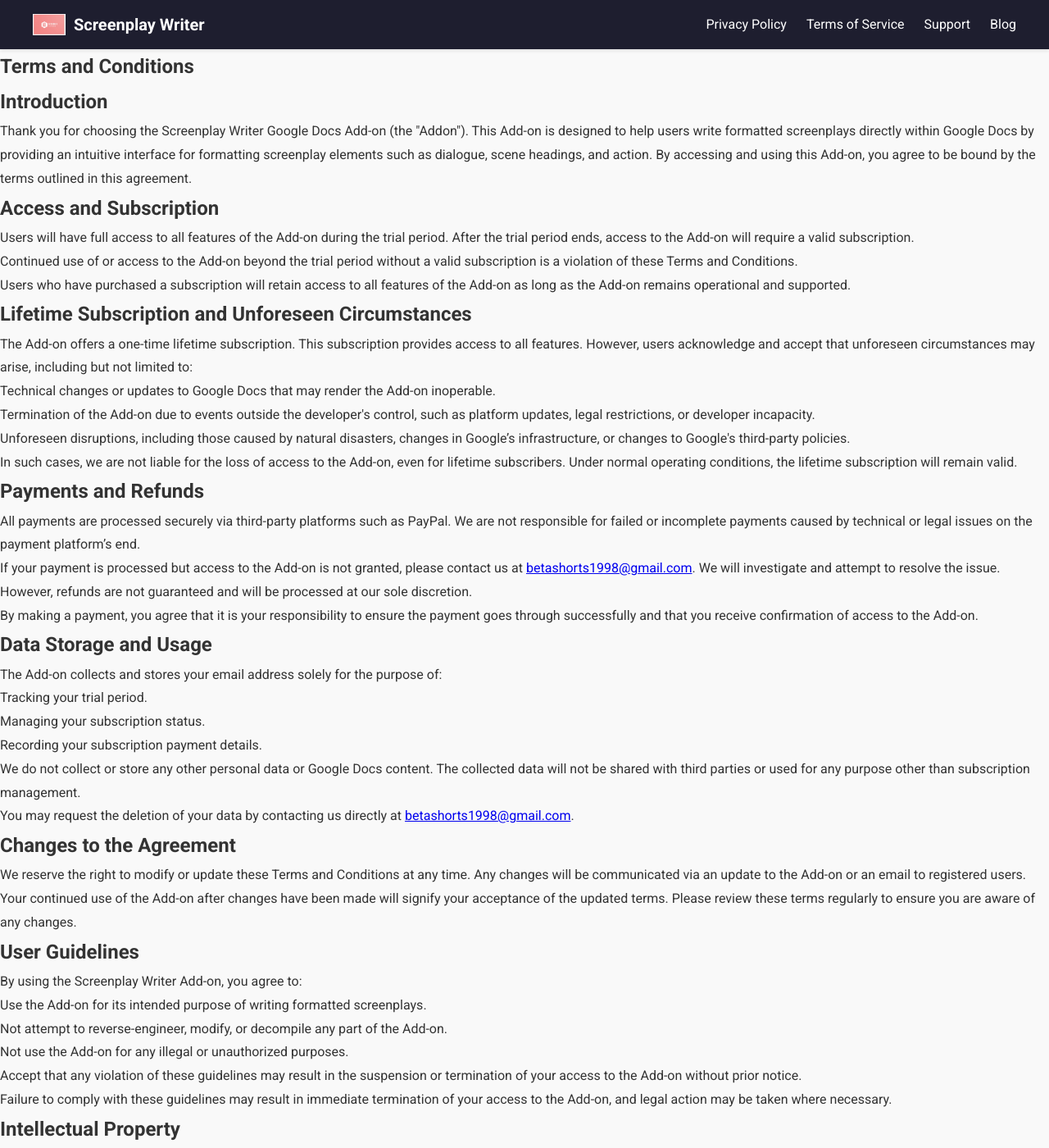
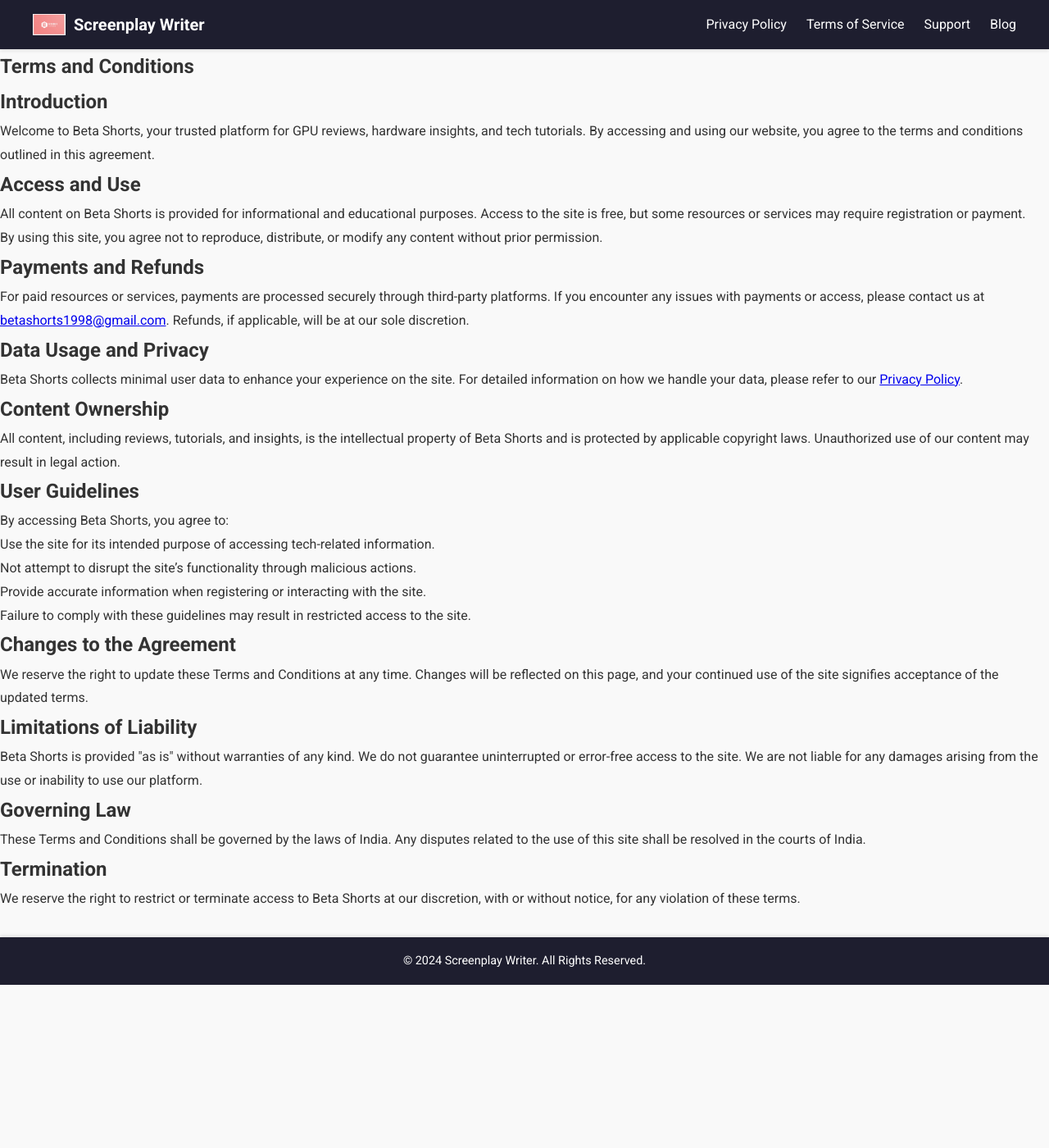
Before and after one commit to betashorts/betashorts-site, a Jekyll site: the page built from terms.html, in a window 1280 px wide and 1400 px high. Shown: the whole window at 82% size. Built offline with Jekyll 4.4.1, drawn with Linux system fonts in a browser that asks for light colours; some of the changed text lies outside the part shown.

Commit message:
Update terms.html

```diff
--- a/terms.html
+++ b/terms.html
@@ -1,7 +1,7 @@
 ---
 layout: default
-title: "Screenplay Writer - Welcome"
-meta: '<meta name="description" content="Easy-to-use screenplay writing tool for writers working in Google Docs.">'
+title: "Beta Shorts - Terms and Conditions"
+meta: '<meta name="description" content="Terms and conditions for using Beta Shorts, your source for GPU reviews, hardware insights, and tech tutorials.">'
 permalink: /terms.html
 ---
 <section class="content">
@@ -9,64 +9,40 @@
         <h1>Terms and Conditions</h1>
 
         <h2>Introduction</h2>
-<p>Thank you for choosing the Screenplay Writer Google Docs Add-on (the "Addon"). This Add-on is designed to help users write formatted screenplays directly within Google Docs by providing an intuitive interface for formatting screenplay elements such as dialogue, scene headings, and action. By accessing and using this Add-on, you agree to be bound by the terms outlined in this agreement.</p>
+        <p>Welcome to Beta Shorts, your trusted platform for GPU reviews, hardware insights, and tech tutorials. By accessing and using our website, you agree to the terms and conditions outlined in this agreement.</p>
 
-<h2>Access and Subscription</h2>
-<p>Users will have full access to all features of the Add-on during the trial period. After the trial period ends, access to the Add-on will require a valid subscription.</p>
-<p>Continued use of or access to the Add-on beyond the trial period without a valid subscription is a violation of these Terms and Conditions.</p>
-<p>Users who have purchased a subscription will retain access to all features of the Add-on as long as the Add-on remains operational and supported.</p>
-
-<h2>Lifetime Subscription and Unforeseen Circumstances</h2>
-<p>The Add-on offers a one-time lifetime subscription. This subscription provides access to all features. However, users acknowledge and accept that unforeseen circumstances may arise, including but not limited to:</p>
-<ul>
-  <li>Technical changes or updates to Google Docs that may render the Add-on inoperable.</li>
-  <li>Termination of the Add-on due to events outside the developer's control, such as platform updates, legal restrictions, or developer incapacity.</li>
-  <li>Unforeseen disruptions, including those caused by natural disasters, changes in Google’s infrastructure, or changes to Google's third-party policies.</li>
-</ul>
-<p>In such cases, we are not liable for the loss of access to the Add-on, even for lifetime subscribers. Under normal operating conditions, the lifetime subscription will remain valid.</p>
+        <h2>Access and Use</h2>
+        <p>All content on Beta Shorts is provided for informational and educational purposes. Access to the site is free, but some resources or services may require registration or payment.</p>
+        <p>By using this site, you agree not to reproduce, distribute, or modify any content without prior permission.</p>
 
         <h2>Payments and Refunds</h2>
-<p>All payments are processed securely via third-party platforms such as PayPal. We are not responsible for failed or incomplete payments caused by technical or legal issues on the payment platform’s end.</p>
-<p>If your payment is processed but access to the Add-on is not granted, please contact us at <a href="mailto:betashorts1998@gmail.com">betashorts1998@gmail.com</a>. We will investigate and attempt to resolve the issue. However, refunds are not guaranteed and will be processed at our sole discretion.</p>
-<p>By making a payment, you agree that it is your responsibility to ensure the payment goes through successfully and that you receive confirmation of access to the Add-on.</p>
-<h2>Data Storage and Usage</h2>
-<p>The Add-on collects and stores your email address solely for the purpose of:
+        <p>For paid resources or services, payments are processed securely through third-party platforms. If you encounter any issues with payments or access, please contact us at <a href="mailto:betashorts1998@gmail.com">betashorts1998@gmail.com</a>. Refunds, if applicable, will be at our sole discretion.</p>
+
+        <h2>Data Usage and Privacy</h2>
+        <p>Beta Shorts collects minimal user data to enhance your experience on the site. For detailed information on how we handle your data, please refer to our <a href="/privacy.html">Privacy Policy</a>.</p>
+
+        <h2>Content Ownership</h2>
+        <p>All content, including reviews, tutorials, and insights, is the intellectual property of Beta Shorts and is protected by applicable copyright laws. Unauthorized use of our content may result in legal action.</p>
+
+        <h2>User Guidelines</h2>
+        <p>By accessing Beta Shorts, you agree to:</p>
         <ul>
-        <li>Tracking your trial period.</li>
-        <li>Managing your subscription status.</li>
-        <li>Recording your subscription payment details.</li>
+            <li>Use the site for its intended purpose of accessing tech-related information.</li>
+            <li>Not attempt to disrupt the site’s functionality through malicious actions.</li>
+            <li>Provide accurate information when registering or interacting with the site.</li>
         </ul>
-</p>
-<p>We do not collect or store any other personal data or Google Docs content. The collected data will not be shared with third parties or used for any purpose other than subscription management.</p>
-<p>You may request the deletion of your data by contacting us directly at <a href="mailto:betashorts1998@gmail.com">betashorts1998@gmail.com</a>.</p>
-
+        <p>Failure to comply with these guidelines may result in restricted access to the site.</p>
 
         <h2>Changes to the Agreement</h2>
-<p>We reserve the right to modify or update these Terms and Conditions at any time. Any changes will be communicated via an update to the Add-on or an email to registered users. Your continued use of the Add-on after changes have been made will signify your acceptance of the updated terms. Please review these terms regularly to ensure you are aware of any changes.</p>
-
-<h2>User Guidelines</h2>
-<p>By using the Screenplay Writer Add-on, you agree to:</p>
-<ul>
-  <li>Use the Add-on for its intended purpose of writing formatted screenplays.</li>
-  <li>Not attempt to reverse-engineer, modify, or decompile any part of the Add-on.</li>
-  <li>Not use the Add-on for any illegal or unauthorized purposes.</li>
-  <li>Accept that any violation of these guidelines may result in the suspension or termination of your access to the Add-on without prior notice.</li>
-</ul>
-<p>Failure to comply with these guidelines may result in immediate termination of your access to the Add-on, and legal action may be taken where necessary.</p>
-
-<h2>Intellectual Property</h2>
-<p>The Screenplay Writer Add-on, including its code, design, and content, is the intellectual property of the developers and is protected by applicable copyright laws. You are granted a limited, non-exclusive license to use the Add-on for personal and commercial purposes in accordance with these terms. You may not modify, distribute, or create derivative works from any part of the Add-on without explicit permission.</p>
+        <p>We reserve the right to update these Terms and Conditions at any time. Changes will be reflected on this page, and your continued use of the site signifies acceptance of the updated terms.</p>
 
         <h2>Limitations of Liability</h2>
-<p>The Add-on is provided "as is," without any warranties, express or implied, including but not limited to the implied warranties of merchantability, fitness for a particular purpose, or non-infringement. We do not guarantee that the Add-on will be error-free or uninterrupted in its operation.</p>
-<p>In no event shall Screenplay Writer or its developers be liable for any indirect, incidental, special, or consequential damages, including but not limited to loss of data, profits, or business interruption, arising out of the use or inability to use the Add-on, even if we have been advised of the possibility of such damages.</p>
-<p>Some jurisdictions do not allow the exclusion of implied warranties or limitations of liability, so these exclusions may not apply to you.</p>
+        <p>Beta Shorts is provided "as is" without warranties of any kind. We do not guarantee uninterrupted or error-free access to the site. We are not liable for any damages arising from the use or inability to use our platform.</p>
 
         <h2>Governing Law</h2>
-<p>These Terms and Conditions shall be governed and construed in accordance with the laws of India, without regard to its conflict of law provisions. Any disputes arising from or in connection with the use of the Add-on shall be resolved in the courts of India.</p>
+        <p>These Terms and Conditions shall be governed by the laws of India. Any disputes related to the use of this site shall be resolved in the courts of India.</p>
 
         <h2>Termination</h2>
-<p>We reserve the right to terminate your access to the Screenplay Writer Add-on at our discretion, with or without cause, at any time. Upon termination, you will lose access to the Add-on, and any licenses granted to you under these terms will immediately be revoked.</p>
-
+        <p>We reserve the right to restrict or terminate access to Beta Shorts at our discretion, with or without notice, for any violation of these terms.</p>
     </div>
 </section>
```
Lines whose indentation alone changed are shown as unchanged.
